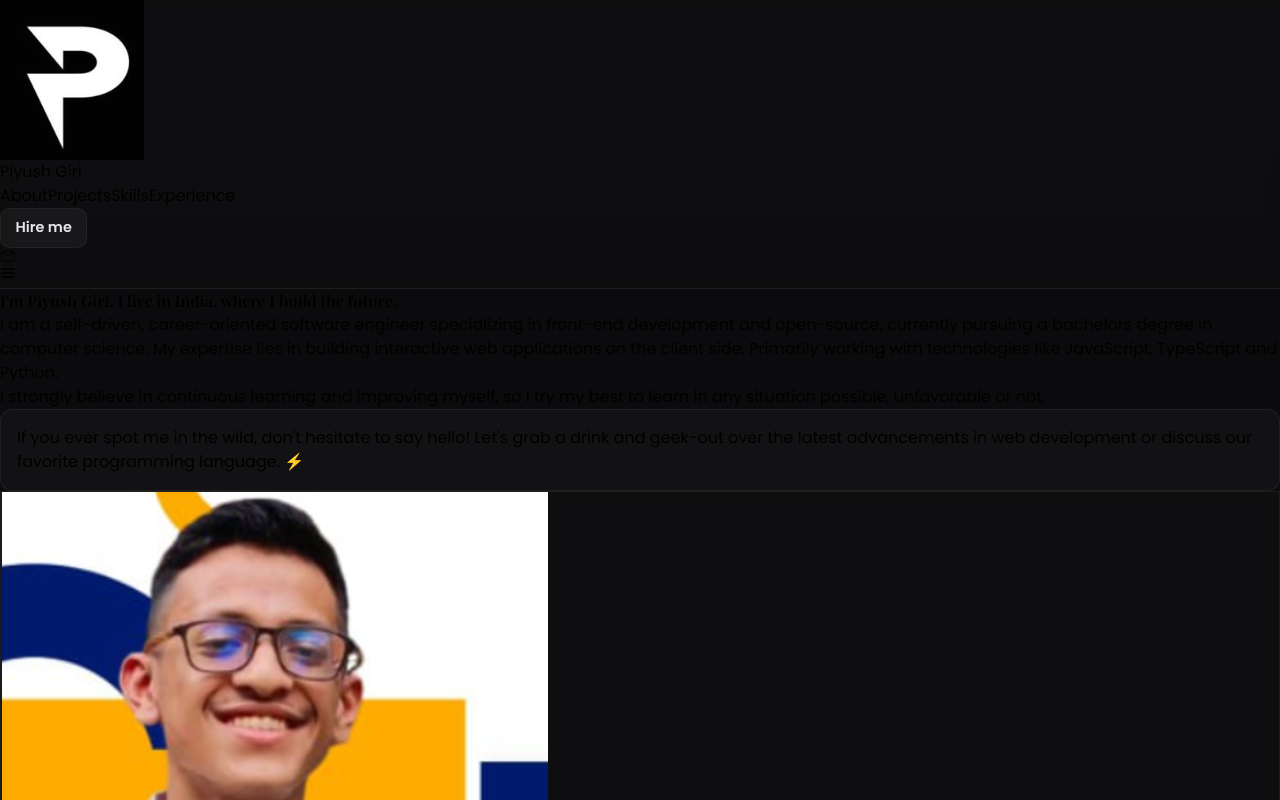
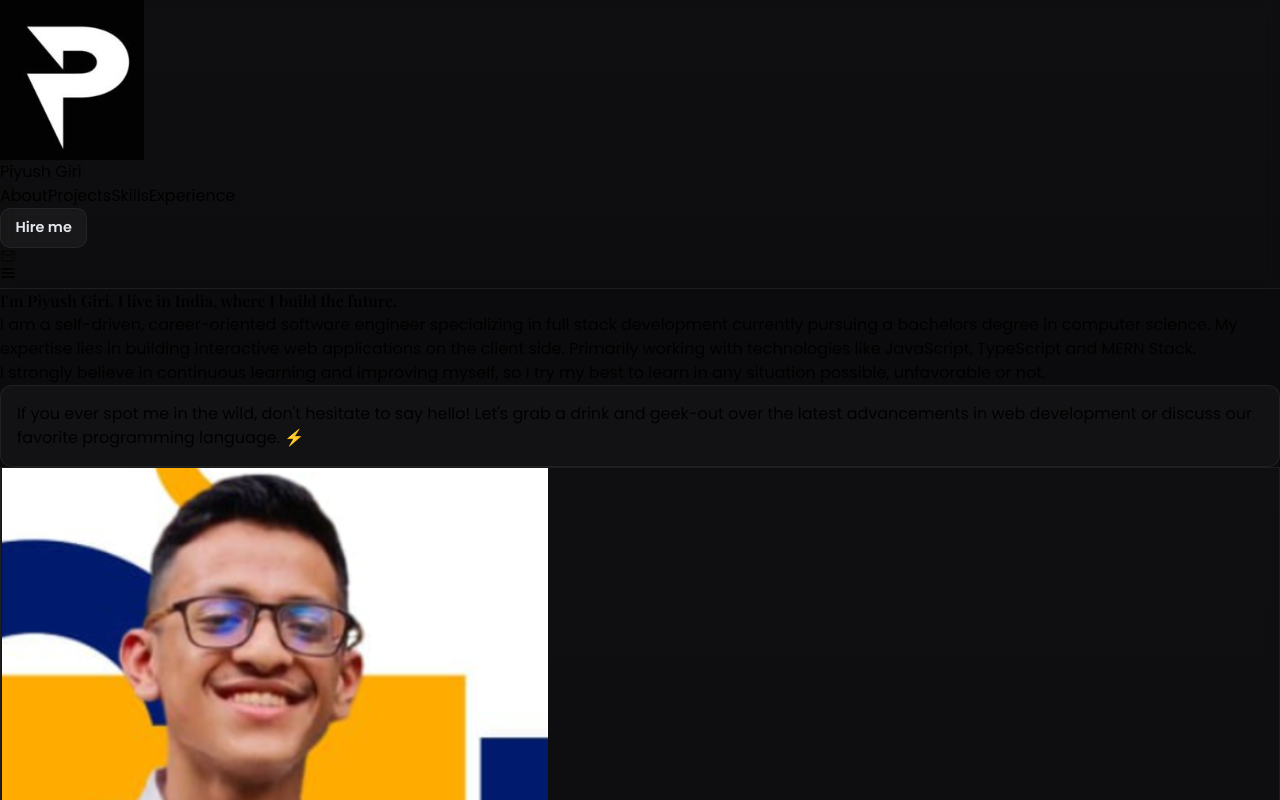
Before and after one commit to PIYUSH-GIRI23/Portfolio2, a React (Vite) app: page /about in a window 1280 px wide. Shown: the top 800 px of the page. Built offline with nearby package versions, Linux system fonts and the light colour scheme.

Commit message:
change about.jsx

```diff
--- a/src/components/About.jsx
+++ b/src/components/About.jsx
@@ -46,7 +46,6 @@ const tools = [
   { name: 'Visual Studio Code', desc: 'Text Editor', url: 'https://code.visualstudio.com/docs' },
   { name: 'PyCharm', desc: 'Python IDE', url: 'https://www.jetbrains.com/pycharm/learn' },
   { name: 'IntelliJ IDEA', desc: 'Java IDE', url: 'https://www.jetbrains.com/idea/learn' },
-  { name: 'Google Chrome', desc: 'Web Browser', url: 'https://developer.chrome.com/docs' },
   { name: 'Postman', desc: 'API Testing', url: 'https://learning.postman.com/docs' }
 ]
 
@@ -94,10 +93,10 @@ const About = () => {
             I'm Piyush Giri. I live in India, where I build the future.
           </h1>
           <p className="text-gray-400 leading-relaxed">
-            I am a self-driven, career-oriented software engineer specializing in front-end
-            development and open-source, currently pursuing a bachelors degree in
+            I am a self-driven, career-oriented software engineer specializing in full stack
+            development currently pursuing a bachelors degree in
             computer science. My expertise lies in building interactive web applications on
-            the client side. Primarily working with technologies like JavaScript, TypeScript and Python.
+            the client side. Primarily working with technologies like JavaScript, TypeScript and MERN Stack.
           </p>
           <p className="text-gray-400 leading-relaxed">
             I strongly believe in continuous learning and improving myself, so I try my best to
```
